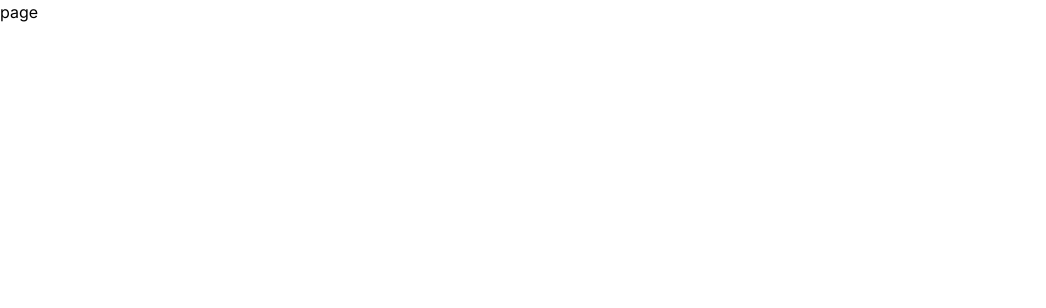
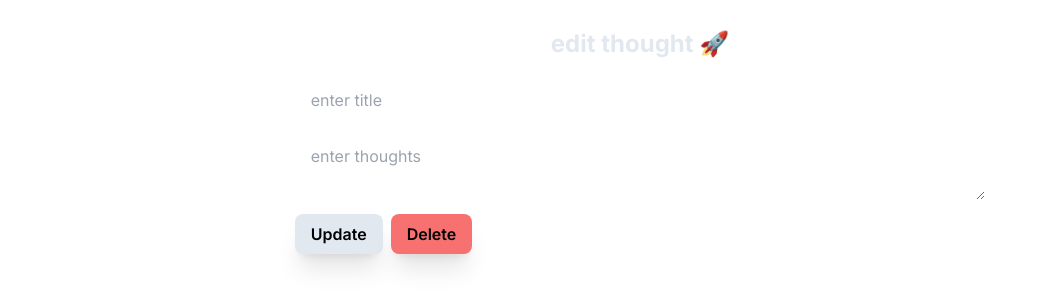
Before and after one commit to lucakato/fullstack-forum, a Next.js app: page /forum/edit/1 in a window 1280 px wide. Shown: the top 308 px of the page, without its empty margins (0-1046 px from the left). Built offline with nearby package versions, Linux system fonts and the light colour scheme; no server answers; the database is empty.

Commit message:
edit post front end added but edit not working

```diff
--- a/src/app/forum/edit/[id]/page.tsx
+++ b/src/app/forum/edit/[id]/page.tsx
@@ -1,7 +1,90 @@
-import React from "react";
+"use client";
 
-const page = () => {
-    return <div>page</div>;
+import React, { useRef, useEffect } from 'react'
+import { useRouter } from 'next/navigation';
+import { Toaster, toast } from "react-hot-toast";
+import { title } from 'process';
+
+const editThought = async (
+        title: string | undefined,
+        description: string | undefined,
+        id: number
+    ) => {
+    const res = await fetch('http://localhost:3000/api/forum/${id}', {
+        method: "PUT",
+        headers: {
+            "Content-Type": "application/json",
+        },
+        body: JSON.stringify({ title, description, id }),
+    });
+
+    return res.json();
 };
 
-export default page;
+const getPostByID = async (id: number) => {
+    const res = await fetch('http://localhost:3000/api/forum/${id}');
+    const data = await res.json();
+    return data.post;
+};
+
+
+const EditPost = ({ params }: { params: { id: number } }) => {
+    const router = useRouter();
+    const titleRef = useRef<HTMLInputElement | null>(null);
+    const descriptionRef = useRef<HTMLTextAreaElement | null>(null);
+
+    const handleSubmit = async (e: React.FormEvent) => {
+        e.preventDefault();
+        toast.loading("Loading...", {id: "1"});
+
+        await editThought(titleRef.current?.value, descriptionRef.current?.value, params.id);
+        toast.loading("Success!", {id: "1"});
+
+        router.push("/");
+        router.refresh();
+    };
+
+    useEffect(() => {
+        getPostByID(params.id)
+            .then((data) => {
+                if (titleRef.current && descriptionRef.current) {
+                    titleRef.current.value = data.title;
+                    descriptionRef.current.value = data.description;
+                }
+            }).catch((err) => {
+                toast.error("Error!", { id: "1" });
+            });
+    }, []);
+
+    return (
+        <>
+            <Toaster />
+            <div className="w-full m-auto flex my-4">
+            <div className="flex flex-col justify-center items-center m-auto">
+                <p className="text-2xl text-slate-200 font-bold p-3">edit thought 🚀</p>
+                <form onSubmit={handleSubmit}>
+                <input
+                    ref={titleRef}
+                    placeholder="enter title"
+                    type="text"
+                    className="rounded-md px-4 w-full py-2 my-2"
+                />
+                <textarea
+                    ref={descriptionRef}
+                    placeholder="enter thoughts"
+                    className="rounded-md px-4 py-2 w-full my-2"
+                ></textarea>
+                <button className="font-semibold px-4 py-2 shadow-xl bg-slate-200 rounded-lg m-auto hover:bg-slate-100">
+                    Update
+                </button>
+                <button className="ml-2 font-semibold px-4 py-2 shadow-xl bg-red-400 rounded-lg m-auto hover:bg-slate-100">
+                    Delete
+                </button>
+                </form>
+            </div>
+            </div>
+        </>
+    );
+};
+
+export default EditPost;
```
